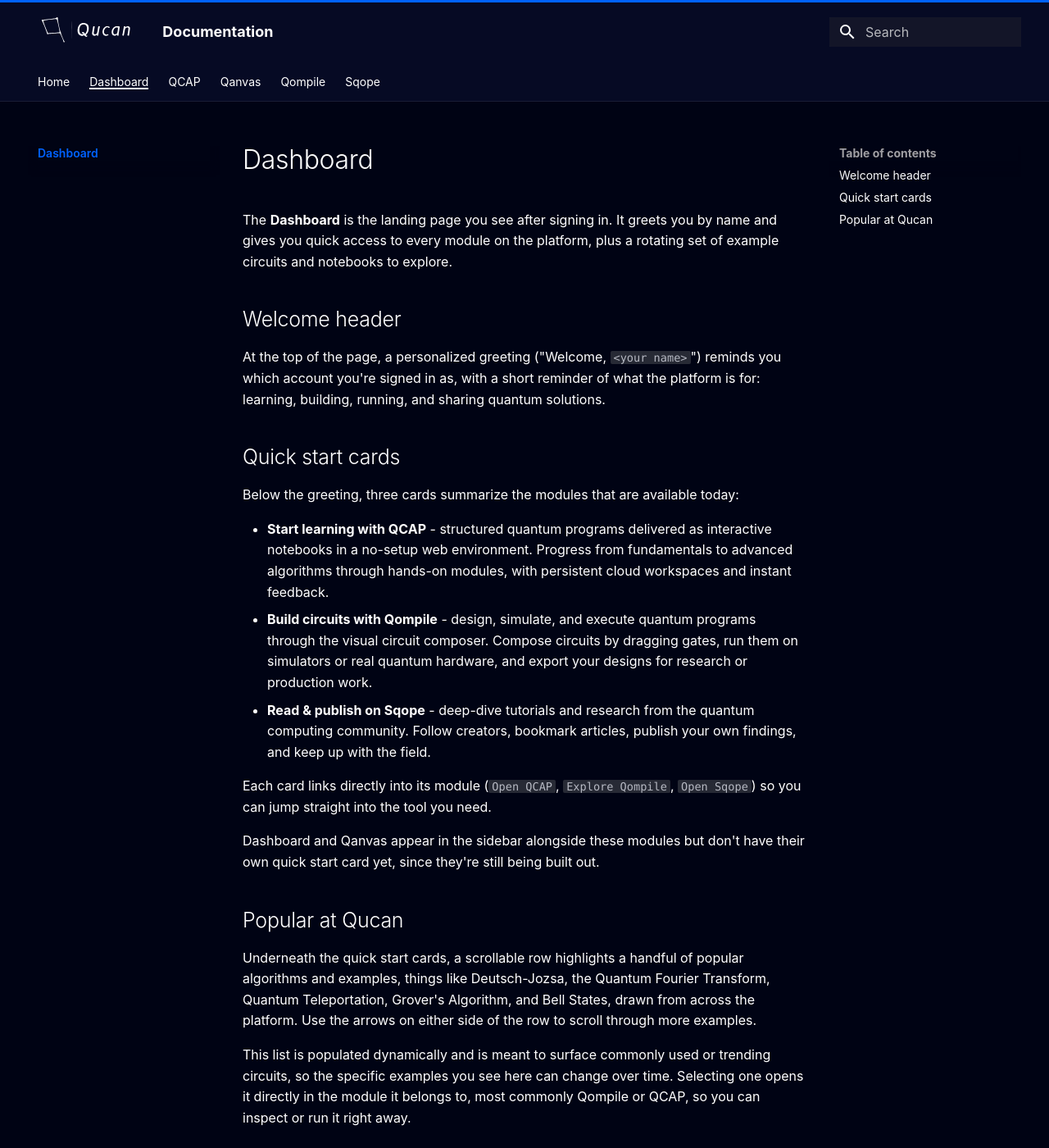
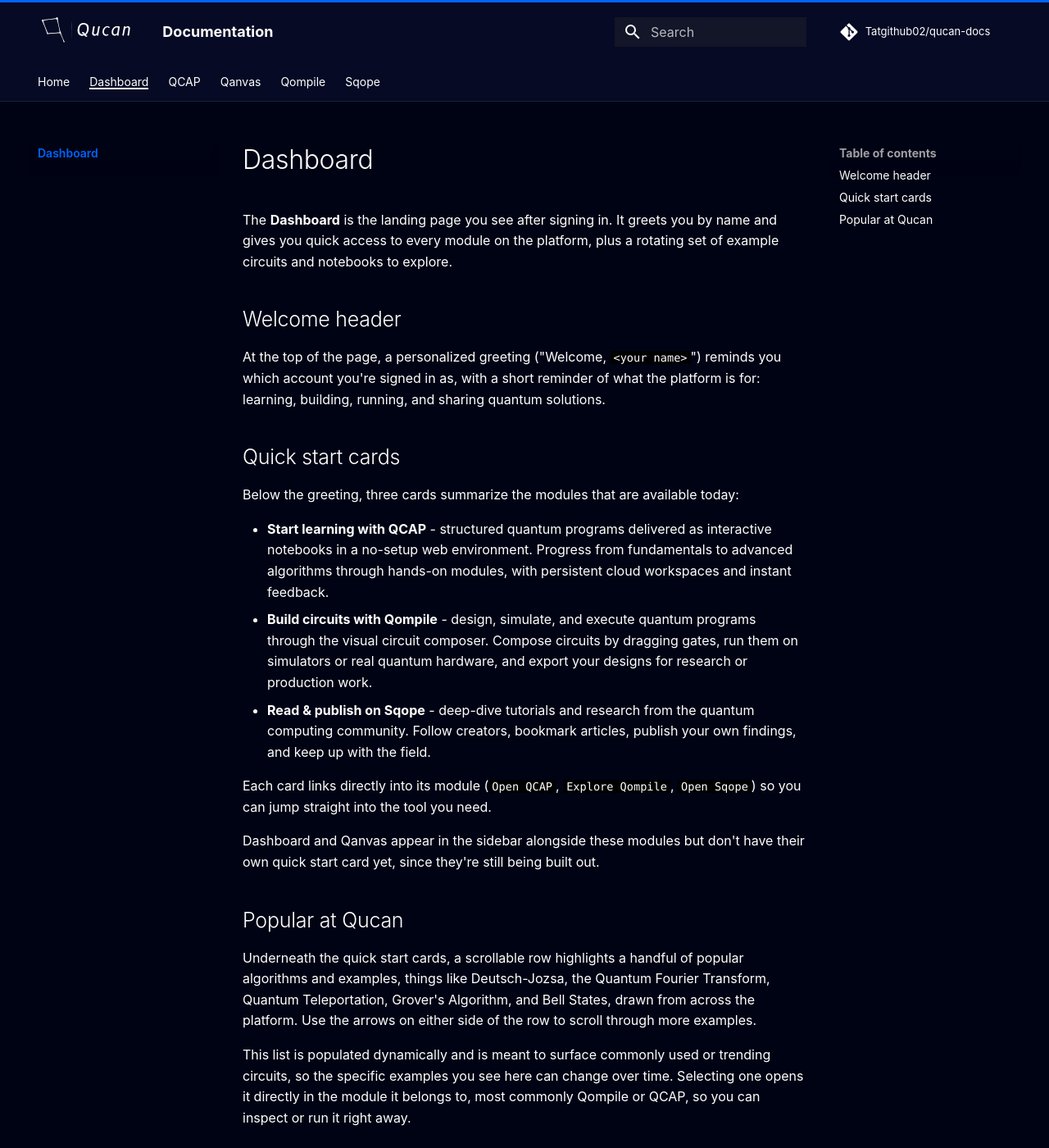
Before and after one commit to Tatgithub02/qucan-docs, an MkDocs documentation site: the page built from docs/dashboard/index.md, in a window 1280 px wide and 1400 px high. Shown: the whole window at 82% size. Built offline with MkDocs 1.6.1 and Material for MkDocs 9.7.7, drawn with Linux system fonts in a browser that asks for light colours; some web fonts are replaced; comment, search, counter and statistics services are not loaded.

Commit message:
Add GitHub edit/issue links, pitch-black code blocks with white text

```diff
--- a/docs/stylesheets/extra.css
+++ b/docs/stylesheets/extra.css
@@ -159,6 +159,21 @@
   }
 }
 
+/* Code blocks: pitch-black background, white text */
+[data-md-color-scheme="slate"] {
+  --md-code-bg-color: #000000;
+  --md-code-fg-color: #ffffff;
+}
+
+.md-typeset code {
+  background-color: #000000;
+  color: #ffffff;
+}
+
+.md-typeset pre > code {
+  color: #ffffff;
+}
+
 /* Gate reference: the small tile image cropped from the real Operations catalog */
 .md-typeset img.gate-tile {
   display: block;
--- a/mkdocs.yml
+++ b/mkdocs.yml
@@ -1,5 +1,8 @@
 site_name: Documentation
 site_url: https://docs.qucan.io/
+repo_url: https://github.com/Tatgithub02/qucan-docs
+repo_name: Tatgithub02/qucan-docs
+edit_uri: edit/main/docs/
 theme:
   name: material
   logo: assets/logo.svg
```
